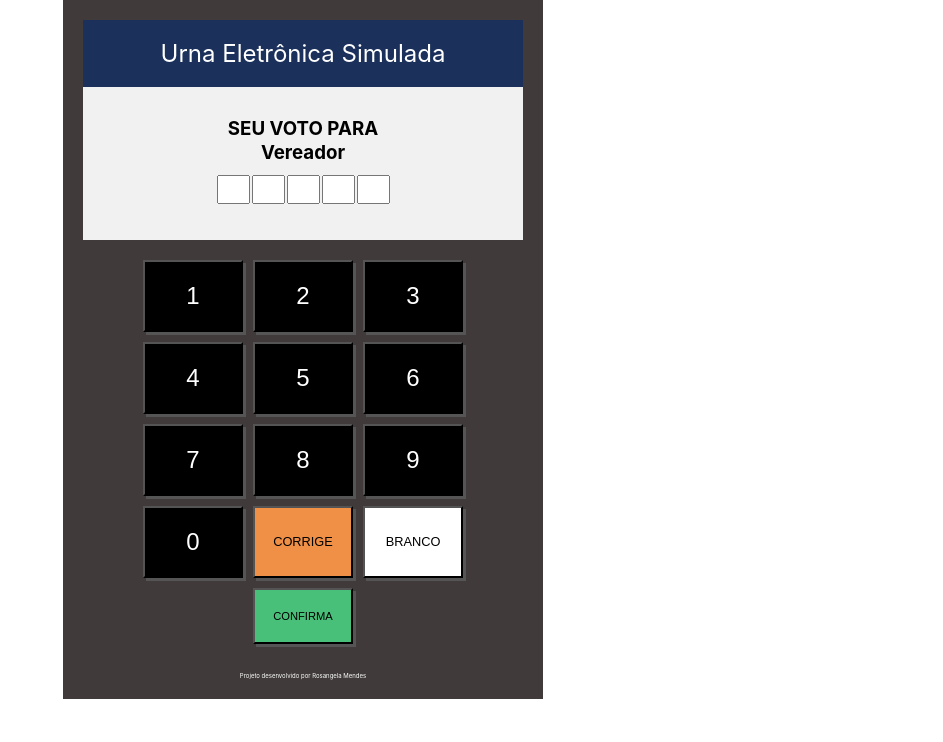
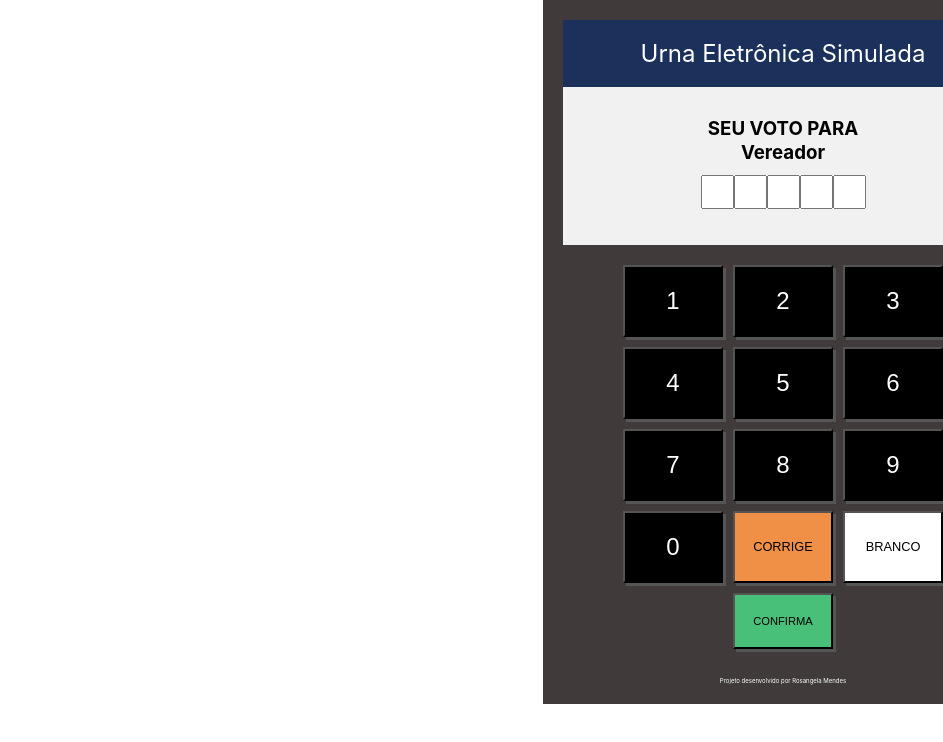
Before and after one commit to Rommendes/simulador-urna-eletronica24, a React (Create React App) app: page / in a window 1280 px wide. Shown: the top 742 px of the page, without its empty margins (337-1280 px from the left). Built offline with nearby package versions, Linux system fonts and the light colour scheme; no server answers.

Commit message:
fixando barra de rolagem

```diff
--- a/src/App.css
+++ b/src/App.css
@@ -1,5 +1,11 @@
 .App {
   text-align: center;
+  position: fixed;
+  top: 0; /* Fixa no topo */
+  right: 0; /* Fixa à direita */
+  height: 100vh; /* Altura da viewport */
+  overflow-y: scroll;
+  width: 400px;
 }
 
 .App-logo {
@@ -61,7 +67,11 @@
 
 }
 .tecladoTela{
-  gap: 5px
+   width: 25px;
+   text-align: center;
+   font-size: 24px;
+   margin: "0 1px";
+
 }
 .tecladoNumerico {
   padding: 20px;
--- a/src/componentes/Tela/tela.jsx
+++ b/src/componentes/Tela/tela.jsx
@@ -9,12 +9,13 @@
   for (let i = 0; i < length; i++) {
     inputs.push(
       <input
+      className="tecladoTela"
         key={i}
         type="text"
         maxLength="1"
         value={numero[i] || ""} // Exibe o número digitado ou vazio
         readOnly
-        style={{ width: "25px", textAlign: "center", fontSize:"20px", margin: "0 1px" }} // Adiciona estilo para centralizar o número
+        // style={{ width: "25px", textAlign: "center", fontSize:"20px", margin: "0 1px", }} // Adiciona estilo para centralizar o número
       />
     );
   }
@@ -36,7 +37,7 @@
             <div>
               <h3>SEU VOTO PARA</h3>
               <h3>Vereador</h3>
-              <p className="tecladoTela">{gerarInputs( 5)}</p>
+              <p >{gerarInputs( 5)}</p>
             </div>
           )}
 
@@ -44,7 +45,7 @@
           {tipoVoto === "prefeito" && (
             <div>
               <h3>Prefeito:</h3>
-              <p className="tecladoTela">{gerarInputs( 2)}</p>
+              <p >{gerarInputs( 2)}</p>
             </div>
           )}
 
```
